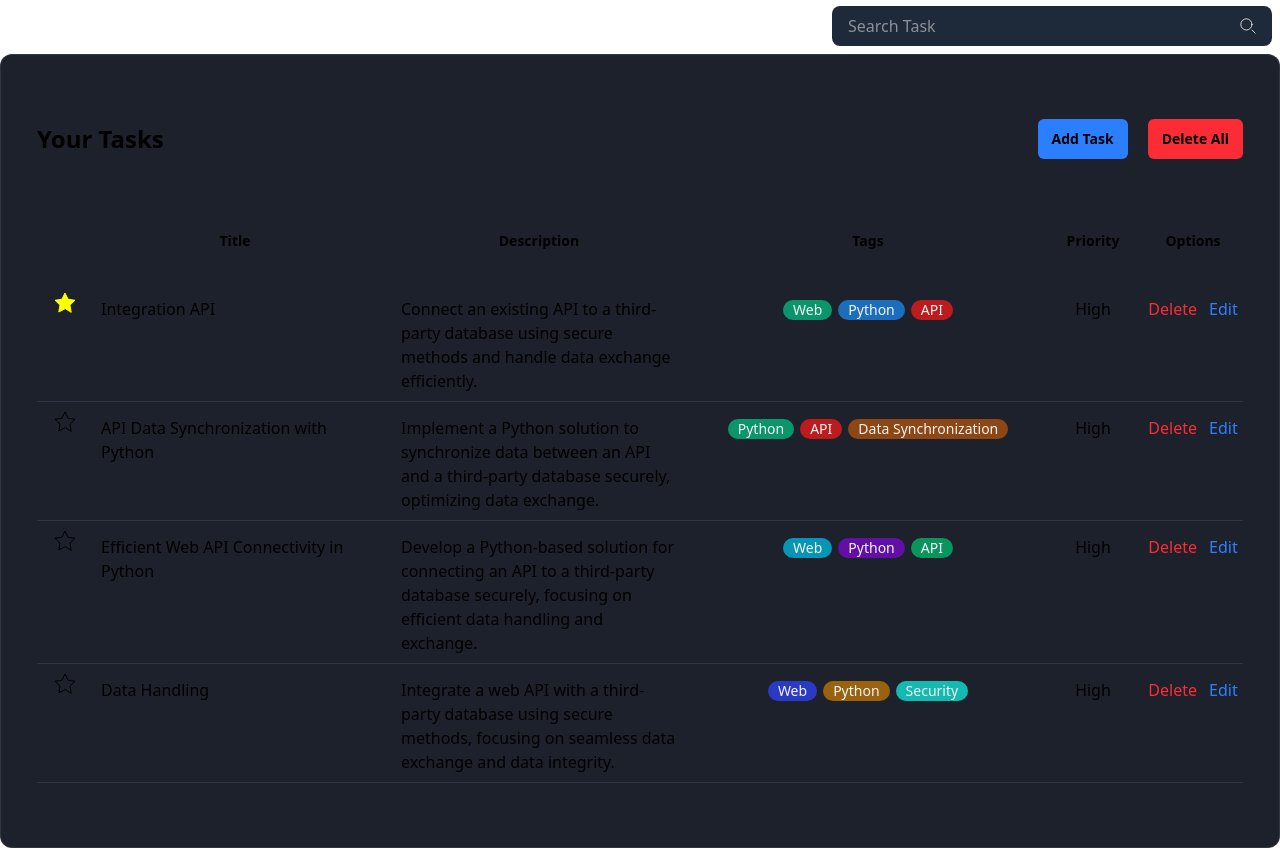
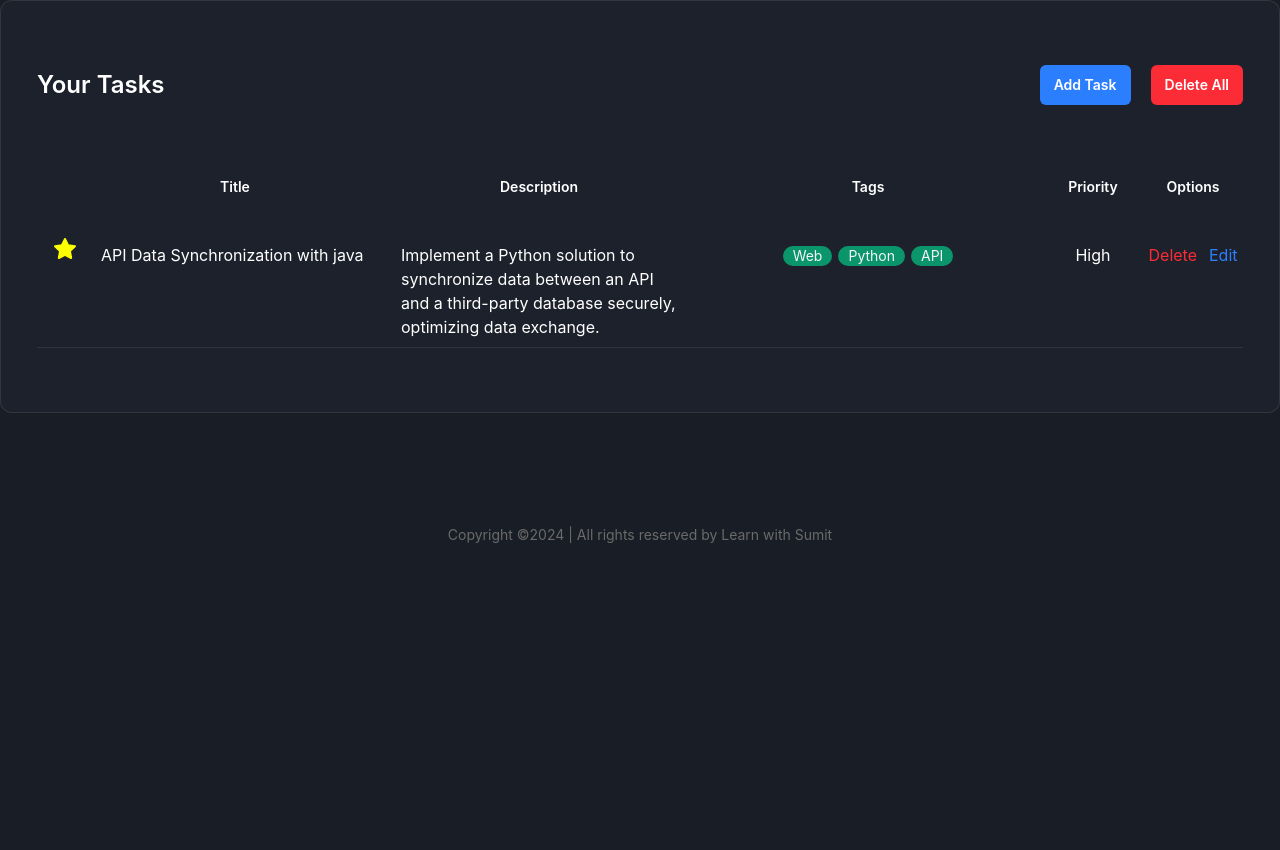
Before and after one commit to DevSagar007/task-create, a React (Vite) app: page / in a window 1280 px wide. Shown: the part 676-1526 px from the top of the page. After the commit the page ends 1253 px from the top, so only its background shows below. Built offline with nearby package versions, Linux system fonts and the light colour scheme.

Commit message:
added table data

```diff
--- a/index.html
+++ b/index.html
@@ -6,7 +6,7 @@
     <meta name="viewport" content="width=device-width, initial-scale=1.0" />
     <title>vite-project</title>
   </head>
-  <body className="bg-[#191D26] font-[Inter] text-white">
+  <body class="bg-[#191D26] font-[Inter] text-white">
     <div id="root"></div>
     <script type="module" src="/src/main.jsx"></script>
   </body>
--- a/src/components/Header.jsx
+++ b/src/components/Header.jsx
@@ -3,10 +3,10 @@ import LWSLogo from '../assets/lws-logo-en.svg'
 export default function Header() {
   return (
     <>
-      <nav cclassName="py-6 md:py-8 fixed top-0 w-full !bg-[#191D26] z-50">
-        <div cclassName="container mx-auto flex items-center justify-between gap-x-6">
+      <nav className="py-6 md:py-8 fixed top-0 w-full !bg-[#191D26] z-50">
+        <div className="container mx-auto flex items-center justify-between gap-x-6">
           <a href="/">
-            <img cclassName="h-[45px]" src={LWSLogo} alt="Lws" />
+            <img className="h-[45px]" src={LWSLogo} alt="Lws" />
           </a>
         </div>
       </nav>
--- a/src/components/task/SearchTask.jsx
+++ b/src/components/task/SearchTask.jsx
@@ -28,7 +28,7 @@ function SearchTask() {
                   stroke="currentColor"
                   strokeLinecap="round"
                   strokeLinejoin="round"
-                  ststrokeWidth="2"
+                  strokeWidth="2"
                   d="m19 19-4-4m0-7A7 7 0 1 1 1 8a7 7 0 0 1 14 0Z"
                 />
               </svg>
--- a/src/components/task/TaskBoard.jsx
+++ b/src/components/task/TaskBoard.jsx
@@ -1,8 +1,21 @@
+"use client";
+import { useState } from "react";
 import SearchTask from "./SearchTask";
 import TaskActions from "./TaskActions";
 import TaskList from "./TaskList";
 
 function TaskBoard() {
+  const defaultTask = {
+    id: crypto.randomUUID(),
+    title: "API Data Synchronization with java",
+    description:
+      "Implement a Python solution to synchronize data between an API and a third-party database securely, optimizing data exchange.",
+    tags: ["Web", "Python", "API"],
+    priority: "High",
+    isCompleted: false,
+  };
+  const [tasks, setTasks] = useState([defaultTask]);
+
   return (
     <>
       <section className="mb-20" id="tasks">
@@ -12,7 +25,7 @@ function TaskBoard() {
           </div>
           <div className="rounded-xl border border-[rgba(206,206,206,0.12)] bg-[#1D212B] px-6 py-8 md:px-9 md:py-16">
             <TaskActions />
-            <TaskList />
+            <TaskList tasks={tasks} />
           </div>
         </div>
       </section>
--- a/src/components/task/TaskList.jsx
+++ b/src/components/task/TaskList.jsx
@@ -1,6 +1,4 @@
-import React from "react";
-
-function TaskList() {
+function TaskList({ tasks }) {
   return (
     <>
       <div className="overflow-auto">
@@ -31,7 +29,11 @@ function TaskList() {
             </tr>
           </thead>
           <tbody>
-            <tr className="border-b border-[#2E3443] [&>td]:align-baseline [&>td]:px-4 [&>td]:py-2">
+            {tasks.map((tasks) => (
+              <tr
+                key={tasks.id}
+                className="border-b border-[#2E3443] [&>td]:align-baseline [&>td]:px-4 [&>td]:py-2"
+              >
                 <td>
                   <svg
                     xmlns="http://www.w3.org/2000/svg"
@@ -39,7 +41,7 @@ function TaskList() {
                     width="24"
                     height="24"
                     viewBox="0 0 24 24"
-                  ststrokeWidth="2"
+                    strokeWidth="2"
                     stroke="yellow"
                     fill="yellow"
                     strokeLinecap="round"
@@ -49,33 +51,22 @@ function TaskList() {
                     <path d="M12 17.75l-6.172 3.245l1.179 -6.873l-5 -4.867l6.9 -1l3.086 -6.253l3.086 6.253l6.9 1l-5 4.867l1.179 6.873z" />
                   </svg>
                 </td>
-              <td>Integration API</td>
+                <td>{tasks.title}</td>
                 <td>
-                <div>
-                  Connect an existing API to a third-party database using secure
-                  methods and handle data exchange efficiently.
-                </div>
+                  <div>{tasks.description}</div>
                 </td>
                 <td>
                   <ul className="flex justify-center gap-1.5 flex-wrap">
-                  <li>
+                    {tasks.tags.map((tag) => (
+                      <li key={tag}>
                         <span className="inline-block h-5 whitespace-nowrap rounded-[45px] bg-[#00D991A1] px-2.5 text-sm capitalize text-[#F4F5F6]">
-                      Web
+                          {tag}
                         </span>
                       </li>
-                  <li>
-                    <span className="inline-block h-5 whitespace-nowrap rounded-[45px] bg-[#1C92FFB0] px-2.5 text-sm capitalize text-[#F4F5F6]">
-                      Python
-                    </span>
-                  </li>
-                  <li>
-                    <span className="inline-block h-5 whitespace-nowrap rounded-[45px] bg-[#FE1A1AB5] px-2.5 text-sm capitalize text-[#F4F5F6]">
-                      API
-                    </span>
-                  </li>
+                    ))}
                   </ul>
                 </td>
-              <td className="text-center">High</td>
+                <td className="text-center">{tasks.priority}</td>
                 <td>
                   <div className="flex items-center justify-center space-x-3">
                     <button className="text-red-500">Delete</button>
@@ -83,164 +74,7 @@ function TaskList() {
                   </div>
                 </td>
               </tr>
-            <tr className="border-b border-[#2E3443] [&>td]:align-baseline [&>td]:px-4 [&>td]:py-2">
-              <td>
-                <svg
-                  xmlns="http://www.w3.org/2000/svg"
-                  className="icon icon-tabler icon-tabler-star"
-                  width="24"
-                  height="24"
-                  viewBox="0 0 24 24"
-                  ststrokeWidth="2"
-                  stroke="currentColor"
-                  fill="none"
-                  strokeLinecap="round"
-                  strokeLinejoin="round"
-                >
-                  <path stroke="none" d="M0 0h24v24H0z" fill="none" />
-                  <path d="M12 17.75l-6.172 3.245l1.179 -6.873l-5 -4.867l6.9 -1l3.086 -6.253l3.086 6.253l6.9 1l-5 4.867l1.179 6.873z" />
-                </svg>
-              </td>
-              <td>API Data Synchronization with Python</td>
-              <td>
-                <div>
-                  Implement a Python solution to synchronize data between an API
-                  and a third-party database securely, optimizing data exchange.
-                </div>
-              </td>
-              <td>
-                <ul className="flex justify-center gap-1.5 flex-wrap">
-                  <li>
-                    <span className="inline-block h-5 whitespace-nowrap rounded-[45px] bg-[#00D991A1] px-2.5 text-sm capitalize text-[#F4F5F6]">
-                      Python
-                    </span>
-                  </li>
-                  <li>
-                    <span className="inline-block h-5 whitespace-nowrap rounded-[45px] bg-[#FE1A1AB5] px-2.5 text-sm capitalize text-[#F4F5F6]">
-                      API
-                    </span>
-                  </li>
-                  <li>
-                    <span className="inline-block h-5 whitespace-nowrap rounded-[45px] bg-[#BD560BB2] px-2.5 text-sm capitalize text-[#F4F5F6]">
-                      Data Synchronization
-                    </span>
-                  </li>
-                </ul>
-              </td>
-              <td className="text-center">High</td>
-              <td>
-                <div className="flex items-center justify-center space-x-3">
-                  <button className="text-red-500">Delete</button>
-                  <button className="text-blue-500">Edit</button>
-                </div>
-              </td>
-            </tr>
-            <tr className="border-b border-[#2E3443] [&>td]:align-baseline [&>td]:px-4 [&>td]:py-2">
-              <td>
-                <svg
-                  xmlns="http://www.w3.org/2000/svg"
-                  className="icon icon-tabler icon-tabler-star"
-                  width="24"
-                  height="24"
-                  viewBox="0 0 24 24"
-                  ststrokeWidth="2"
-                  stroke="currentColor"
-                  fill="none"
-                  strokeLinecap="round"
-                  strokeLinejoin="round"
-                >
-                  <path stroke="none" d="M0 0h24v24H0z" fill="none" />
-                  <path d="M12 17.75l-6.172 3.245l1.179 -6.873l-5 -4.867l6.9 -1l3.086 -6.253l3.086 6.253l6.9 1l-5 4.867l1.179 6.873z" />
-                </svg>
-              </td>
-              <td>Efficient Web API Connectivity in Python</td>
-              <td>
-                <div>
-                  Develop a Python-based solution for connecting an API to a
-                  third-party database securely, focusing on efficient data
-                  handling and exchange.
-                </div>
-              </td>
-              <td>
-                <ul className="flex justify-center gap-1.5 flex-wrap">
-                  <li>
-                    <span className="inline-block h-5 whitespace-nowrap rounded-[45px] bg-[#00B2D9CC] px-2.5 text-sm capitalize text-[#F4F5F6]">
-                      Web
-                    </span>
-                  </li>
-                  <li>
-                    <span className="inline-block h-5 whitespace-nowrap rounded-[45px] bg-[#8407E6A8] px-2.5 text-sm capitalize text-[#F4F5F6]">
-                      Python
-                    </span>
-                  </li>
-                  <li>
-                    <span className="inline-block h-5 whitespace-nowrap rounded-[45px] bg-[#07AC67D6] px-2.5 text-sm capitalize text-[#F4F5F6]">
-                      API
-                    </span>
-                  </li>
-                </ul>
-              </td>
-              <td className="text-center">High</td>
-              <td>
-                <div className="flex items-center justify-center space-x-3">
-                  <button className="text-red-500">Delete</button>
-                  <button className="text-blue-500">Edit</button>
-                </div>
-              </td>
-            </tr>
-            <tr className="border-b border-[#2E3443] [&>td]:align-baseline [&>td]:px-4 [&>td]:py-2">
-              <td>
-                <svg
-                  xmlns="http://www.w3.org/2000/svg"
-                  className="icon icon-tabler icon-tabler-star"
-                  width="24"
-                  height="24"
-                  viewBox="0 0 24 24"
-                  ststrokeWidth="2"
-                  stroke="currentColor"
-                  fill="none"
-                  strokeLinecap="round"
-                  strokeLinejoin="round"
-                >
-                  <path stroke="none" d="M0 0h24v24H0z" fill="none" />
-                  <path d="M12 17.75l-6.172 3.245l1.179 -6.873l-5 -4.867l6.9 -1l3.086 -6.253l3.086 6.253l6.9 1l-5 4.867l1.179 6.873z" />
-                </svg>
-              </td>
-              <td>Data Handling</td>
-              <td>
-                <div>
-                  Integrate a web API with a third-party database using secure
-                  methods, focusing on seamless data exchange and data
-                  integrity.
-                </div>
-              </td>
-              <td>
-                <ul className="flex justify-center gap-1.5 flex-wrap">
-                  <li>
-                    <span className="inline-block h-5 whitespace-nowrap rounded-[45px] bg-[#2F43F8BF] px-2.5 text-sm capitalize text-[#F4F5F6]">
-                      Web
-                    </span>
-                  </li>
-                  <li>
-                    <span className="inline-block h-5 whitespace-nowrap rounded-[45px] bg-[#AE6D0BDB] px-2.5 text-sm capitalize text-[#F4F5F6]">
-                      Python
-                    </span>
-                  </li>
-                  <li>
-                    <span className="inline-block h-5 whitespace-nowrap rounded-[45px] bg-[#10FBEDB2] px-2.5 text-sm capitalize text-[#F4F5F6]">
-                      Security
-                    </span>
-                  </li>
-                </ul>
-              </td>
-              <td className="text-center">High</td>
-              <td>
-                <div className="flex items-center justify-center space-x-3">
-                  <button className="text-red-500">Delete</button>
-                  <button className="text-blue-500">Edit</button>
-                </div>
-              </td>
-            </tr>
+            ))}
           </tbody>
         </table>
       </div>
```
Lines whose indentation alone changed are shown as unchanged.
